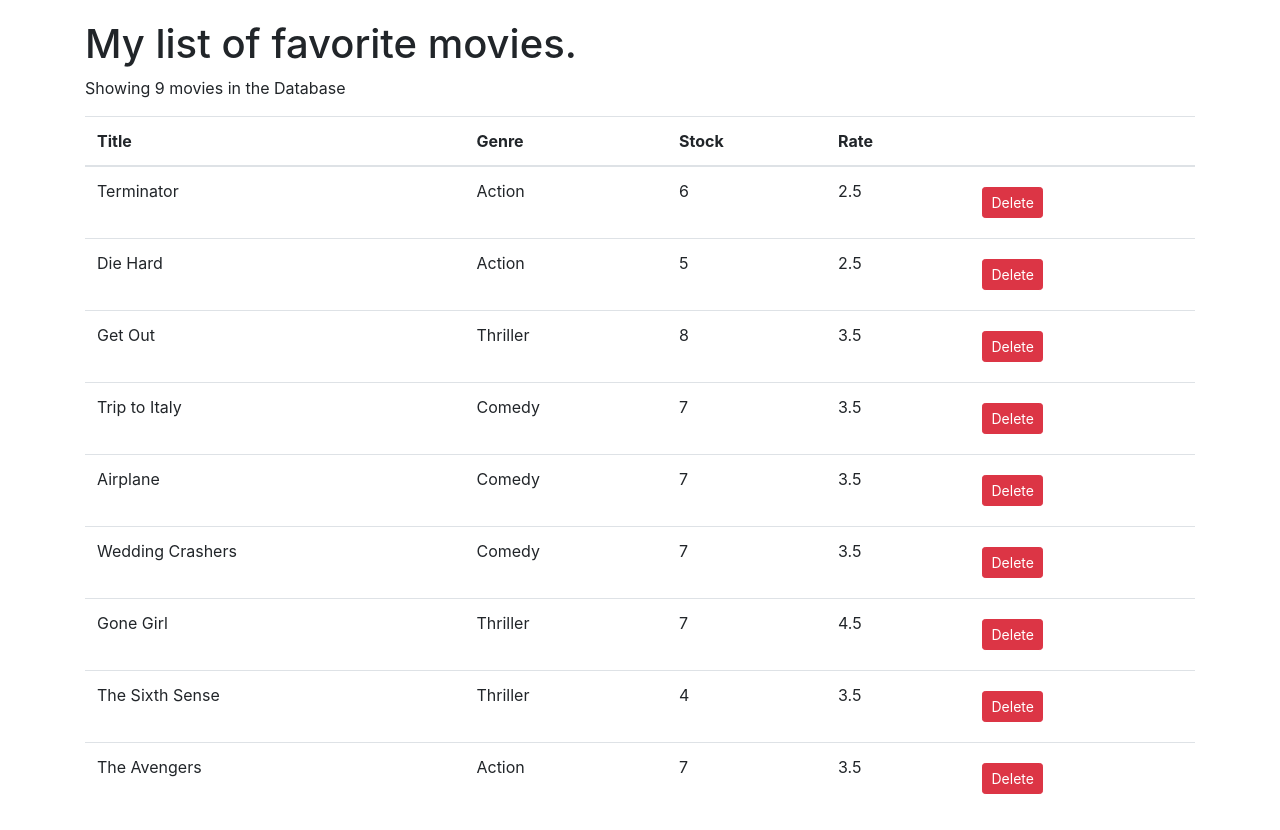
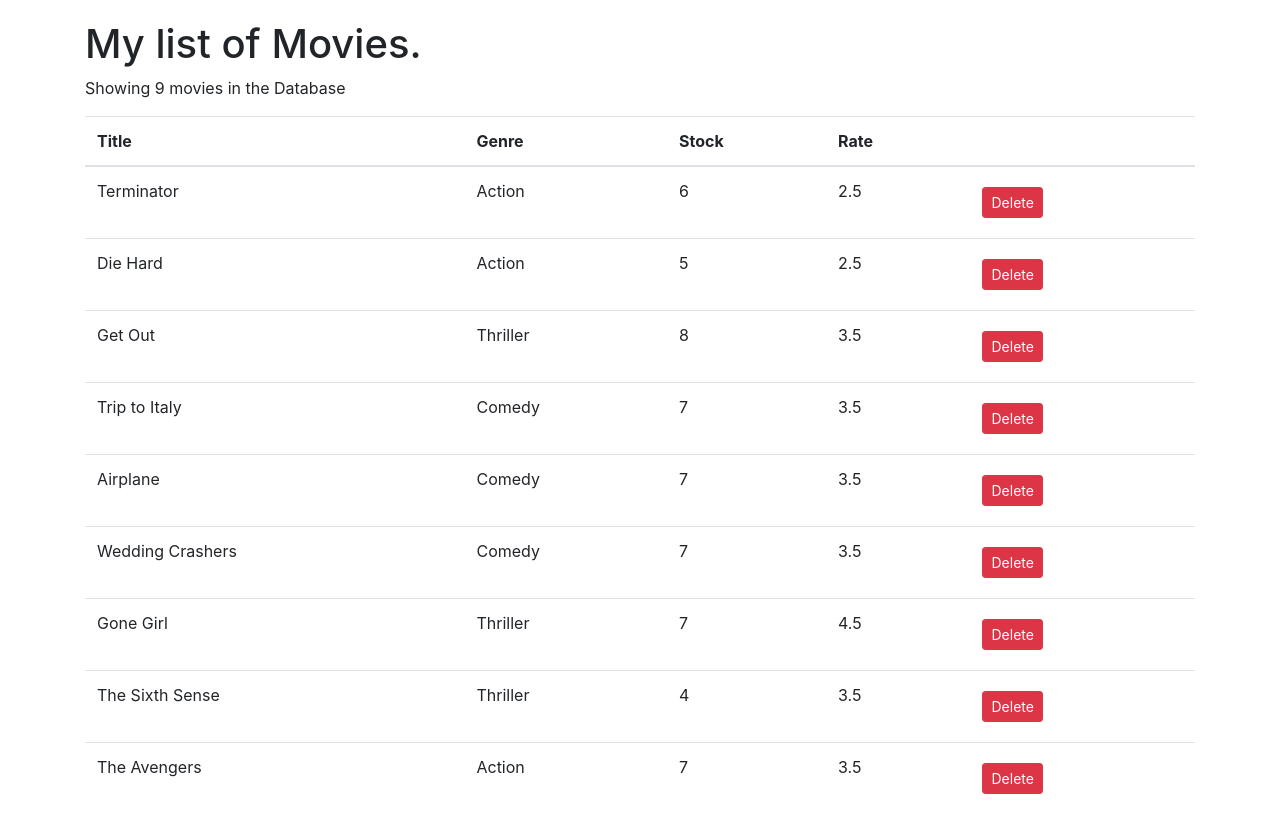
Before and after one commit to faustologic/vidly-app, a React (Create React App) app: page / in a window 1280 px wide. Built offline with nearby package versions, Linux system fonts and the light colour scheme.

Commit message:
Change Title

```diff
--- a/src/App.js
+++ b/src/App.js
@@ -5,7 +5,7 @@ import Movies from "./components/movies";
 function App() {
   return (
     <main className="container">
-      <h1>My list of favorite movies.</h1>
+      <h1>My list of Movies.</h1>
       <Movies />
     </main>
   );
```
Also changed, not shown: 1 other file (tests, documents, lock files or other folders).
